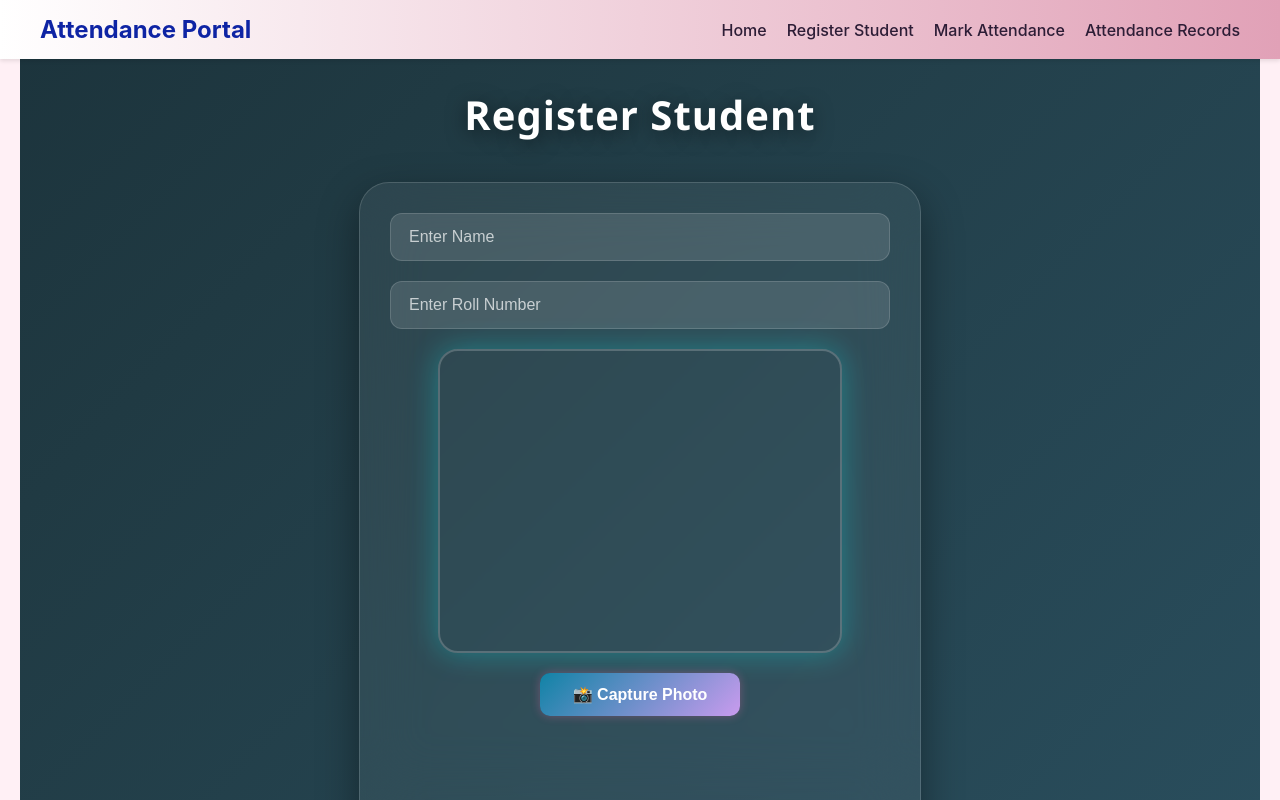
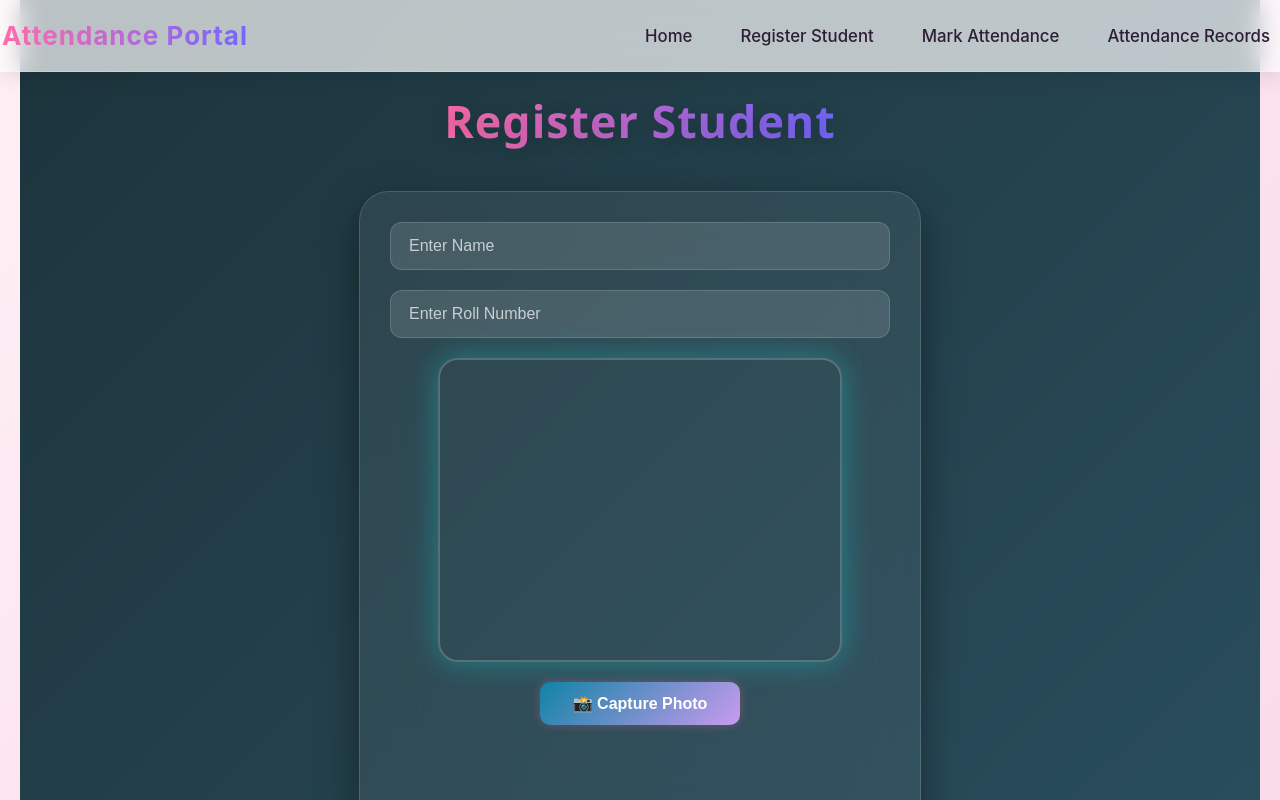
Before and after one commit to het0305/facedetection, a React (Create React App) app in the folder frontend/: page /register in a window 1280 px wide. Built offline with nearby package versions, Linux system fonts and the light colour scheme; no server answers.

Commit message:
version 2

```diff
--- a/frontend/src/App.css
+++ b/frontend/src/App.css
@@ -1,5 +1,4 @@
-/* App.css */
-
+/* ==== Global App ==== */
 .App {
   text-align: center;
   margin: 0;
@@ -8,11 +7,11 @@
   font-family: 'Poppins', sans-serif;
 }
 
-/* Main page container */
+/* ==== Page Container ==== */
 .container {
   height: 100vh;
   width: 100vw;
-  background-color: #FFF0F5; /* Light pink background */
+  background: linear-gradient(135deg, #fff0f5, #fbe4ef, #f9dce7);
   background-size: cover;
   background-repeat: no-repeat;
   background-position: center;
@@ -27,49 +26,81 @@
   overflow: hidden;
 }
 
-/* Page title */
+/* ==== Page Title ==== */
 .page-title {
-  font-size: 2.5rem;
+  font-size: 2.8rem;
   margin-bottom: 40px;
   font-weight: 700;
   text-align: center;
-  text-shadow: 0px 4px 20px rgba(0, 0, 0, 0.5);
+  background: linear-gradient(90deg, #ff6cab, #7366ff);
+  -webkit-background-clip: text;
+  -webkit-text-fill-color: transparent;
+  text-shadow: 0px 4px 20px rgba(0, 0, 0, 0.2);
+  letter-spacing: 1px;
+  animation: fadeInDown 1s ease;
 }
 
-/* Navbar */
+/* ==== Navbar ==== */
 .navbar {
   width: 100%;
   display: flex;
   justify-content: space-between;
   align-items: center;
 
-  background: linear-gradient(to right, #ffffff, #e1a1b7);
-  padding: 15px 40px;
-  box-shadow: 0 2px 4px rgba(0, 0, 0, 0.1);
-  box-sizing: border-box;
+  background: rgba(255, 255, 255, 0.7);
+  backdrop-filter: blur(12px);
+  -webkit-backdrop-filter: blur(12px);
+
+  padding: 20px 2px;
+  box-shadow: 0 4px 20px rgba(0, 0, 0, 0.1);
+  border-bottom: 1px solid rgba(255, 255, 255, 0.2);
+
   position: fixed;
   top: 0;
   left: 0;
   z-index: 100;
+  transition: all 0.3s ease;
 }
 
-/* Navbar title */
+/* ==== Navbar Title ==== */
 .nav-title {
   font-weight: bold;
-  font-size: 24px;
-  color: #0e24a4;
+  font-size: 26px;
+  background: linear-gradient(90deg, #ff6cab, #7366ff);
+  -webkit-background-clip: text;
+  -webkit-text-fill-color: transparent;
+  letter-spacing: 1px;
+  transition: transform 0.3s ease;
 }
 
-/* Navbar links */
-.nav-links a {
-  margin-left: 20px;
-  text-decoration: none;
-  color: #2d1d36;
-  font-weight: 500;
-  transition: color 0.3s ease;
+.nav-title:hover {
+  transform: scale(1.05);
 }
 
-/* Hover effect */
+/* ==== Navbar Links ==== */
+.nav-links a {
+  margin-left: 24px;
+  text-decoration: none;
+  font-weight: 500;
+  color: #2d1d36;
+  font-size: 1.05rem;
+  transition: all 0.3s ease;
+  padding: 6px 12px;
+  border-radius: 8px;
+  position: relative;
+}
+
+/* Hover + Active Effects */
 .nav-links a:hover {
-  color: #0000cd;
+  color: #fff;
+  background: linear-gradient(90deg, #ff6cab, #7366ff);
+  box-shadow: 0 4px 12px rgba(115, 102, 255, 0.3);
+  transform: translateY(-2px);
 }
+
+.nav-links a.active {
+  background: linear-gradient(90deg, #7366ff, #ff6cab);
+  color: #fff;
+  font-weight: 600;
+  box-shadow: 0 4px 12px rgba(255, 108, 171, 0.4);
+}
```
